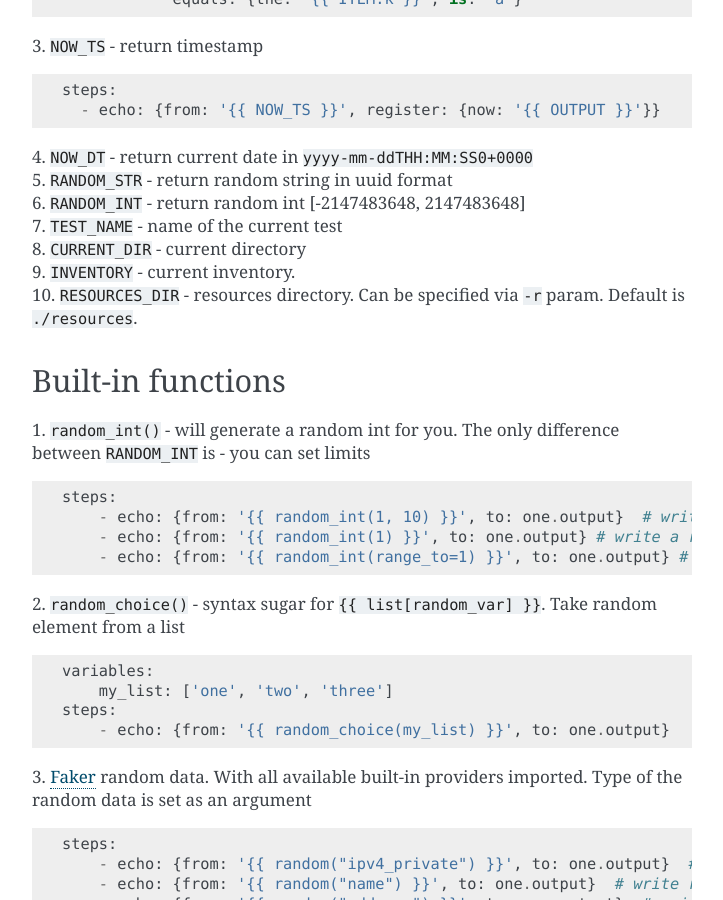
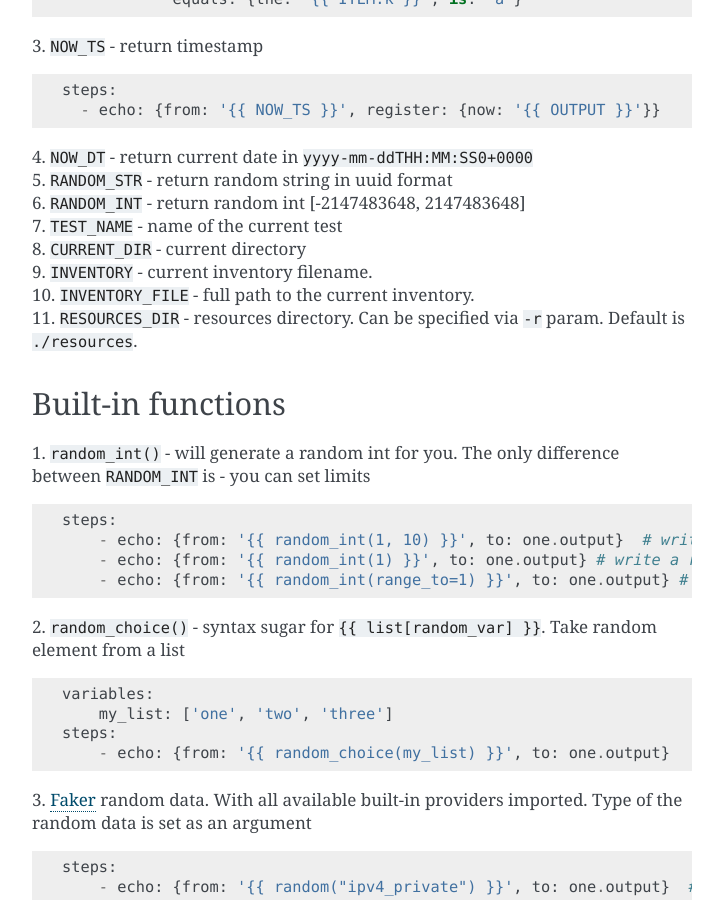
Before and after one commit to comtihon/catcher, a Sphinx documentation site: the page built from docs/source/variables.rst, in a window 1280 px wide and 900 px high, scrolled down 909 px. Shown: the whole window, without its empty margins (388-1111 px from the left). Built offline with Sphinx 7.4.7, drawn with Linux system fonts in a browser that asks for light colours.

Commit message:
add INVENTORY_FILE

```diff
--- a/catcher/__init__.py
+++ b/catcher/__init__.py
@@ -1,3 +1,3 @@
 APPNAME = 'catcher'
 APPAUTHOR = 'Valerii Tikhonov'
-APPVSN = '1.22.3'
+APPVSN = '1.22.4'
--- a/docs/source/variables.rst
+++ b/docs/source/variables.rst
@@ -51,8 +51,9 @@ Built-in
 | 6. ``RANDOM_INT`` - return random int [-2147483648, 2147483648]
 | 7. ``TEST_NAME`` - name of the current test
 | 8. ``CURRENT_DIR`` - current directory
-| 9. ``INVENTORY`` - current inventory.
-| 10. ``RESOURCES_DIR`` - resources directory. Can be specified via ``-r`` param. Default is ``./resources``.
+| 9. ``INVENTORY`` - current inventory filename.
+| 10. ``INVENTORY_FILE`` - full path to the current inventory.
+| 11. ``RESOURCES_DIR`` - resources directory. Can be specified via ``-r`` param. Default is ``./resources``.
 
 Built-in functions
 ------------------
```
Also changed, not shown: 1 other file.
